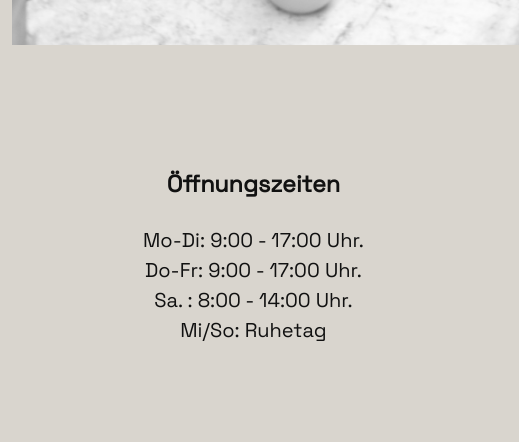
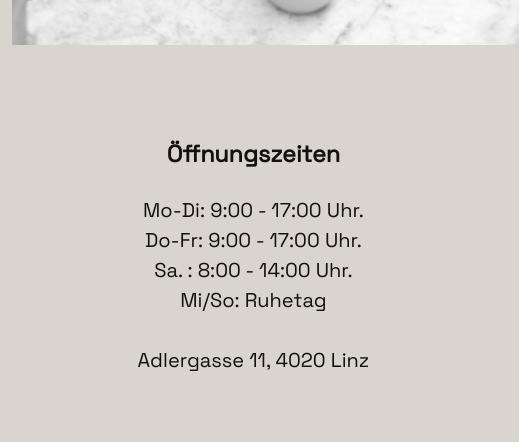
Before and after one commit to windischbauer/dcc-website, a plain HTML site: page index.html in a window 1280 px wide. Shown: the part 2108-2550 px from the top of the page, 761-1280 px from the left. Drawn offline with Linux system fonts and the light colour scheme.

Commit message:
Add address to opening times

```diff
--- a/index.html
+++ b/index.html
@@ -452,7 +452,9 @@ z"/>
       Mo-Di: 9:00 - 17:00 Uhr.<br>
       Do-Fr: 9:00 - 17:00 Uhr.<br>
       Sa.  : 8:00 - 14:00 Uhr.<br>
-      Mi/So: Ruhetag
+      Mi/So: Ruhetag<br>
+      <br>
+      Adlergasse 11, 4020 Linz
     </div>
     <div class="card image-card">
       <img src="assets/images/D431D83F-CC33-413E-8C01-D5615B59F649.JPG">
```
